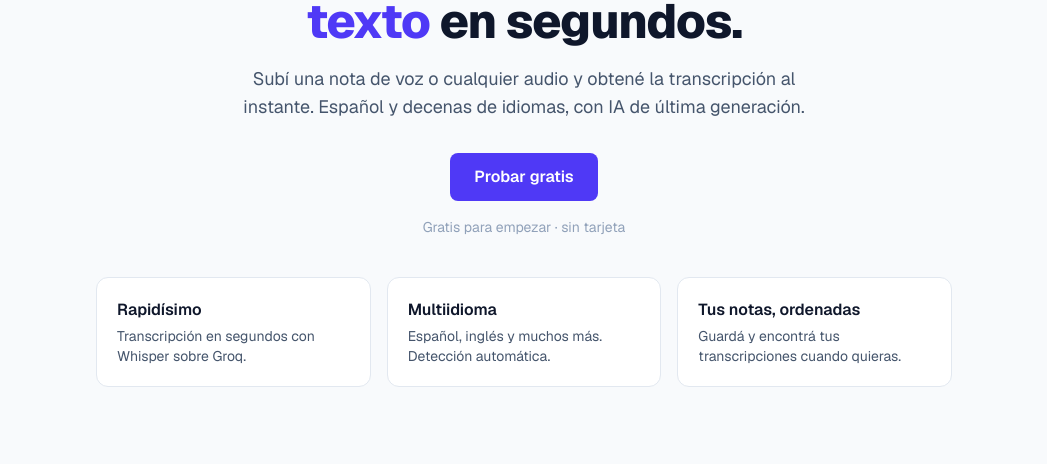
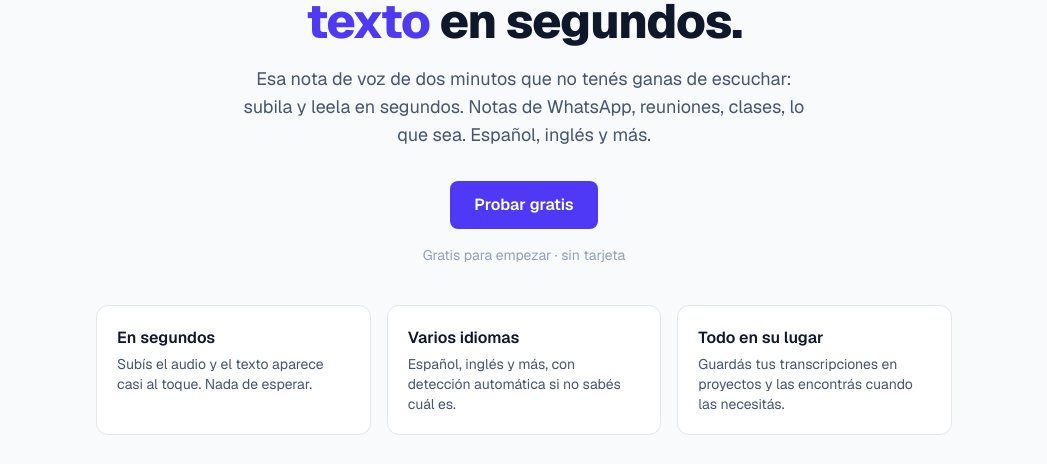
Before and after one commit to ianhominal/audio-transcriber-web, a Next.js app: page / in a window 1280 px wide. Shown: the part 225-689 px from the top of the page, without its empty margins (116-1163 px from the left). Built offline with nearby package versions, Linux system fonts and the light colour scheme; no server answers.

Commit message:
feat/ux: header con sesion en /descargar, textos de landing mas humanos, y derivar audios grandes a la app de escritorio

```diff
--- a/src/app/app/transcribe/transcribe-workspace.tsx
+++ b/src/app/app/transcribe/transcribe-workspace.tsx
@@ -12,6 +12,9 @@ const SUPPORTED = [
   ".mp3", ".wav", ".ogg", ".opus", ".m4a", ".mp4",
   ".mpeg", ".mpga", ".flac", ".webm",
 ];
+
+// Límite de payload de Vercel (~4.5 MB). Los audios más grandes se derivan a la app de escritorio.
+const WEB_MAX_BYTES = Math.floor(4.5 * 1024 * 1024);
 
 type Project = { id: string; name: string; icon: string };
 type Status = "pending" | "working" | "done" | "duplicate" | "error";
@@ -106,6 +109,14 @@ export function TranscribeWorkspace({
 
     // Procesar en serie (respeta la cuota de Groq y da progreso claro).
     for (const item of toProcess) {
+      // Los archivos grandes no pasan por la web (límite de Vercel): se derivan a la app.
+      if (item.file.size > WEB_MAX_BYTES) {
+        patch(item.key, {
+          status: "error",
+          error: "Muy grande para la web (+4,5 MB). Usá la app de escritorio.",
+        });
+        continue;
+      }
       patch(item.key, { status: "working", error: undefined });
       try {
         const form = new FormData();
@@ -134,6 +145,7 @@ export function TranscribeWorkspace({
   const dashboardHref = destino && destino !== "__new__" ? `/app?project=${destino}` : "/app";
   const doneCount = items.filter((i) => i.status === "done" || i.status === "duplicate").length;
   const allDone = items.length > 0 && items.every((i) => i.status !== "pending" && i.status !== "working");
+  const hasOversize = items.some((i) => i.file.size > WEB_MAX_BYTES);
 
   return (
     <div className="mx-auto max-w-3xl px-5 py-8">
@@ -258,6 +270,17 @@ export function TranscribeWorkspace({
         </ul>
       )}
 
+      {/* Derivación a la app de escritorio para archivos grandes (límite de Vercel) */}
+      {hasOversize && (
+        <div className="mt-4 rounded-xl border border-amber-200 bg-amber-50 px-4 py-3 text-sm text-amber-800">
+          Algunos audios pesan más de 4,5 MB y la web no los soporta.{" "}
+          <Link href="/descargar" className="font-semibold underline hover:text-amber-900">
+            Descargá la app de escritorio
+          </Link>{" "}
+          para sincronizar archivos grandes sin límite.
+        </div>
+      )}
+
       {topError && <p className="mt-4 rounded-lg bg-red-50 px-4 py-3 text-sm text-red-700">{topError}</p>}
 
       {/* Acción principal */}
--- a/src/app/descargar/page.tsx
+++ b/src/app/descargar/page.tsx
@@ -1,10 +1,16 @@
 import Link from "next/link";
+import { createClient } from "@/lib/supabase/server";
 
 /**
  * Página pública de descarga del cliente desktop (sincronizador).
- * No requiere sesión: no usa Supabase ni auth.
+ * Es pública (cualquiera la ve), pero el header refleja si ya hay sesión.
  */
-export default function DescargarPage() {
+export default async function DescargarPage() {
+  const supabase = await createClient();
+  const {
+    data: { user },
+  } = await supabase.auth.getUser();
+
   return (
     <main className="min-h-screen bg-slate-50 text-slate-900">
       <header className="mx-auto flex max-w-5xl items-center justify-between px-5 py-5">
@@ -15,10 +21,10 @@ export default function DescargarPage() {
           <span className="font-bold">Audio Transcriber</span>
         </Link>
         <Link
-          href="/login"
+          href={user ? "/app" : "/login"}
           className="rounded-lg border border-slate-300 px-4 py-2 text-sm font-semibold hover:bg-white"
         >
-          Iniciar sesión
+          {user ? "Ir a la app" : "Iniciar sesión"}
         </Link>
       </header>
 
--- a/src/app/page.tsx
+++ b/src/app/page.tsx
@@ -33,8 +33,8 @@ export default async function Landing() {
           Tus audios, convertidos en <span className="text-indigo-600">texto</span> en segundos.
         </h1>
         <p className="mx-auto mt-5 max-w-xl text-lg text-slate-600">
-          Subí una nota de voz o cualquier audio y obtené la transcripción al instante. Español y
-          decenas de idiomas, con IA de última generación.
+          Esa nota de voz de dos minutos que no tenés ganas de escuchar: subila y leela en segundos.
+          Notas de WhatsApp, reuniones, clases, lo que sea. Español, inglés y más.
         </p>
         <div className="mt-8 flex justify-center gap-3">
           <Link
@@ -48,9 +48,9 @@ export default async function Landing() {
       </section>
 
       <section className="mx-auto grid max-w-4xl gap-4 px-5 pb-20 sm:grid-cols-3">
-        <Feature title="Rapidísimo" desc="Transcripción en segundos con Whisper sobre Groq." />
-        <Feature title="Multiidioma" desc="Español, inglés y muchos más. Detección automática." />
-        <Feature title="Tus notas, ordenadas" desc="Guardá y encontrá tus transcripciones cuando quieras." />
+        <Feature title="En segundos" desc="Subís el audio y el texto aparece casi al toque. Nada de esperar." />
+        <Feature title="Varios idiomas" desc="Español, inglés y más, con detección automática si no sabés cuál es." />
+        <Feature title="Todo en su lugar" desc="Guardás tus transcripciones en proyectos y las encontrás cuando las necesitás." />
       </section>
     </main>
   );
```
